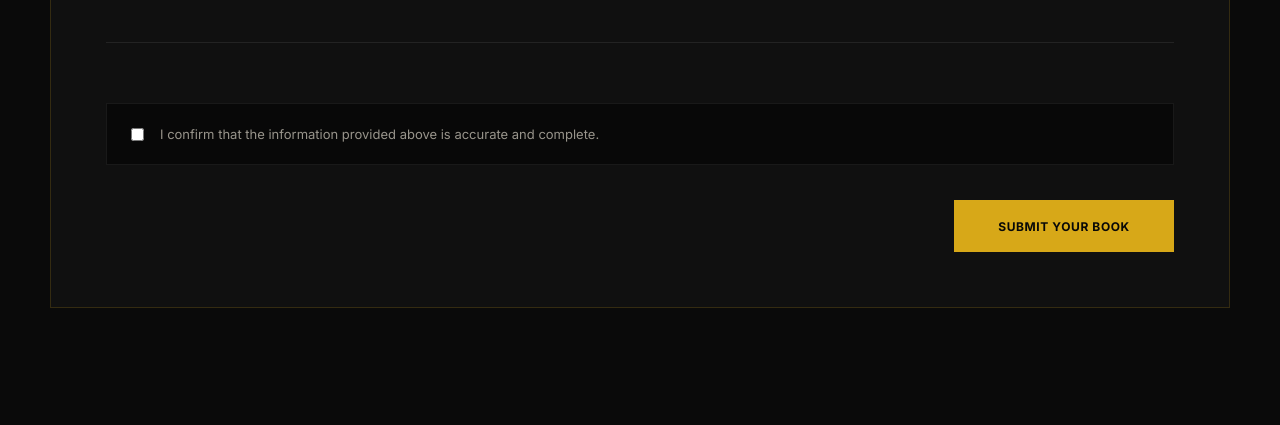
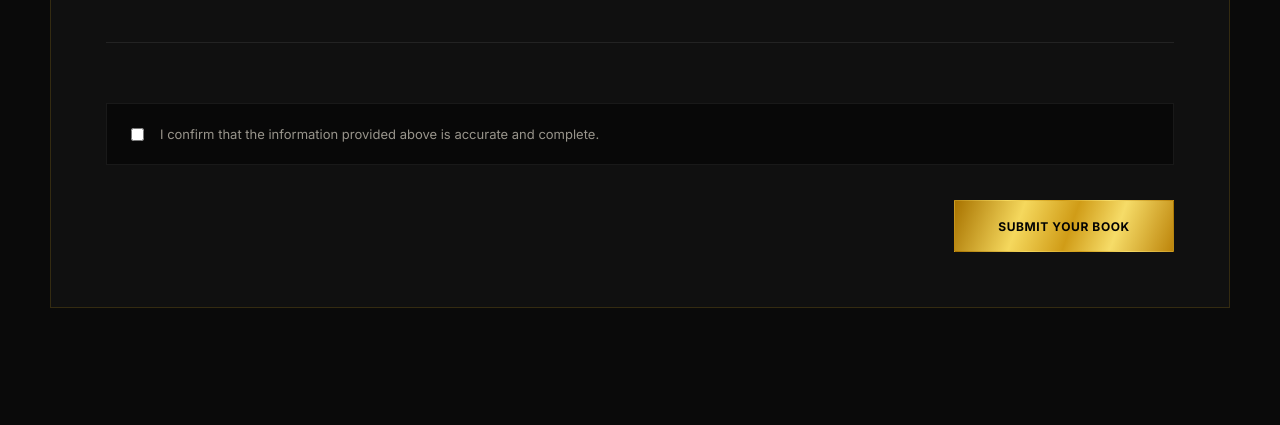
Before and after one commit to quatexpro78-cmyk/literary-Honor, a PHP site: page /submit.html in a window 1280 px wide. Shown: the part 4655-5080 px from the top of the page. Run offline with PHP 8.4, Linux system fonts and the light colour scheme.

Commit message:
Match submit page buttons to the sitewide gold and drop its footer menu
The submit page used a flat #d7a818 fill where the rest of the site
uses the gold gradient, and its dark button label was being overridden
by the page's inherited text colour. Its footer also repeated the main
navigation.

Co-Authored-By: Claude Opus 5 (1M context) <noreply@anthropic.com>

```diff
--- a/assets/css/submit-book.css
+++ b/assets/css/submit-book.css
@@ -188,28 +188,39 @@
         border-color 0.25s ease;
 }
 
+/* Same gold treatment as .button-primary / .button-secondary sitewide */
+
 .gold-btn {
-    background: #d7a818;
-    color: #080808;
+    background: linear-gradient(
+        110deg,
+        var(--gold-dark),
+        var(--gold-light) 30%,
+        #d09c17 53%,
+        #f6dc68 73%,
+        #bd850b
+    );
+    border: 1px solid transparent;
+}
 
-    border: 1px solid #d7a818;
+.submit-page .gold-btn,
+.submit-page button.gold-btn {
+    color: #030303;
 }
 
 .gold-btn:hover {
-    background: #edc348;
-    border-color: #edc348;
+    filter: brightness(1.08);
     transform: translateY(-2px);
 }
 
 .outline-gold-btn {
-    color: #d7a818;
-    border: 1px solid #d7a818;
+    color: var(--gold);
+    border: 1px solid var(--gold);
     background: transparent;
 }
 
 .outline-gold-btn:hover {
-    color: #080808;
-    background: #d7a818;
+    border-color: var(--gold-light);
+    color: var(--gold-light);
     transform: translateY(-2px);
 }
 
@@ -1051,11 +1062,11 @@
 
 .footer-grid {
     display: grid;
-    grid-template-columns: 1fr 1fr;
+    grid-template-columns: minmax(0, 1fr);
 
     gap: 60px;
 
-    padding-bottom: 55px;
+    padding-bottom: 46px;
 }
 
 .footer-brand h3 {
--- a/submit.html
+++ b/submit.html
@@ -929,24 +929,6 @@
             </div>
 
 
-            <div class="footer-links">
-
-                <a href="index.html">HOME</a>
-
-                <a href="about.html">ABOUT</a>
-
-                <a href="awards.html">AWARDS</a>
-
-                <a href="categories.html">CATEGORIES</a>
-
-                <a href="winners.html">WINNERS</a>
-
-                <a href="submit.html">
-                    SUBMIT YOUR BOOK
-                </a>
-
-            </div>
-
         </div>
 
 
```
